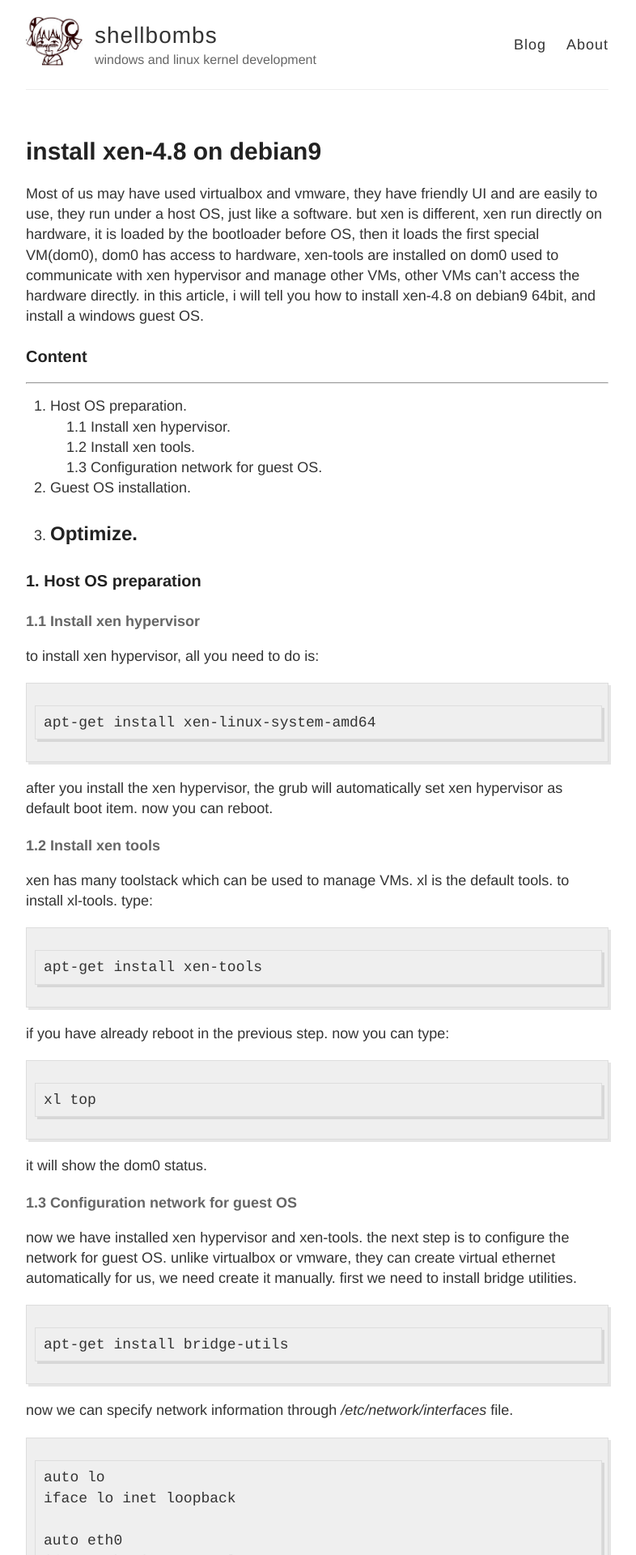
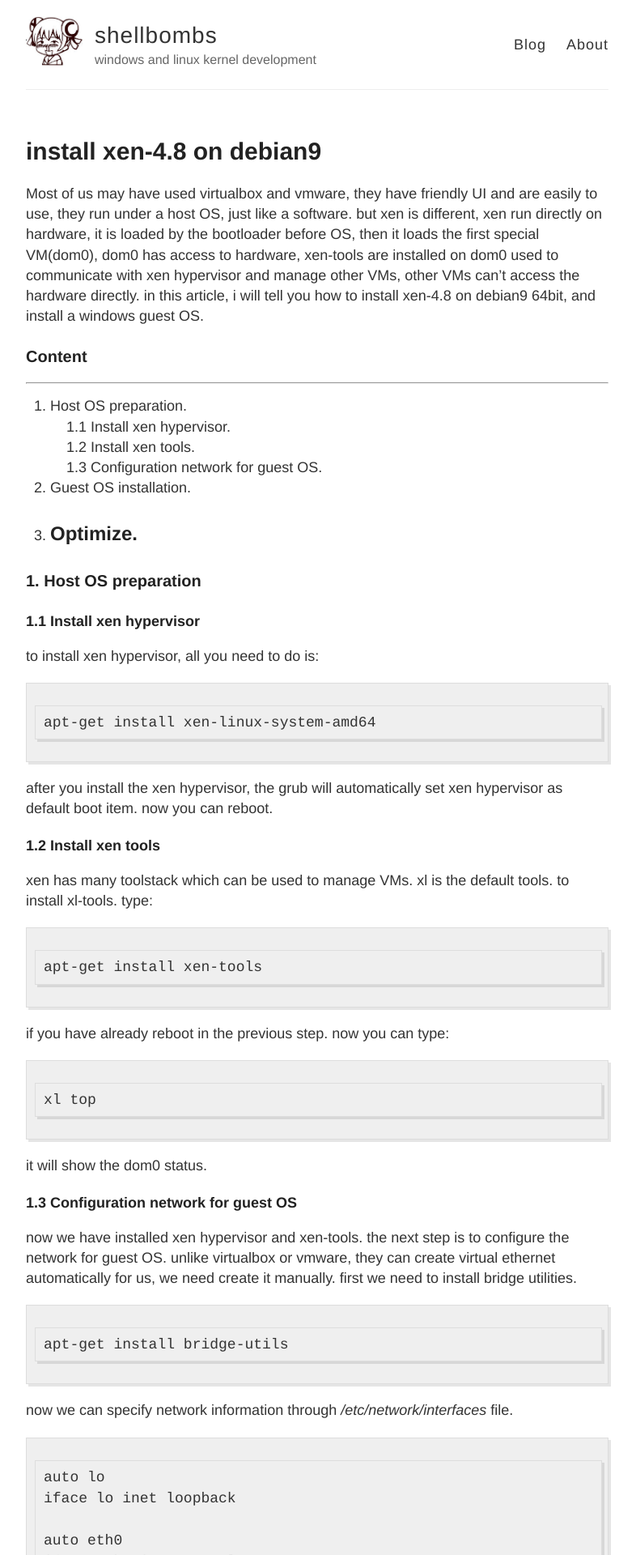
Before and after one commit to shellbombs/shellbombs.github.io, a Jekyll site: the page built from _posts/2017-8-12-install-xen.md, in a window 1280 px wide. Shown: the top 1920 px of the page at 81% size, without its empty margins (248-1034 px from the left). Built offline with Jekyll 4.4.1, drawn with Linux system fonts in a browser that asks for light colours.

Commit message:
fix style issue

````diff
--- a/_posts/2017-8-12-install-xen.md
+++ b/_posts/2017-8-12-install-xen.md
@@ -16,13 +16,13 @@ Most of us may have used virtualbox and vmware, they have friendly UI and are ea
 -------------------------------------------------------------------------
 
 ### 1. Host OS preparation
-#### 1.1 Install xen hypervisor
+##### 1.1 Install xen hypervisor
 to install xen hypervisor, all you need to do is:
 ```
 apt-get install xen-linux-system-amd64
 ```
 after you install the xen hypervisor, the grub will automatically set xen hypervisor as default boot item. now you can reboot.
-#### 1.2 Install xen tools
+##### 1.2 Install xen tools
 xen has many toolstack which can be used to manage VMs. xl is the default tools. to install xl-tools. type:
 ```
 apt-get install xen-tools
@@ -32,7 +32,7 @@ if you have already reboot in the previous step. now you can type:
 xl top
 ```
 it will show the dom0 status.
-#### 1.3 Configuration network for guest OS
+##### 1.3 Configuration network for guest OS
 now we have installed xen hypervisor and xen-tools. the next step is to configure the network for guest OS. unlike virtualbox or vmware, they can create virtual ethernet automatically for us, we need create it manually.
 first we need to install bridge utilities.
 ```
````
